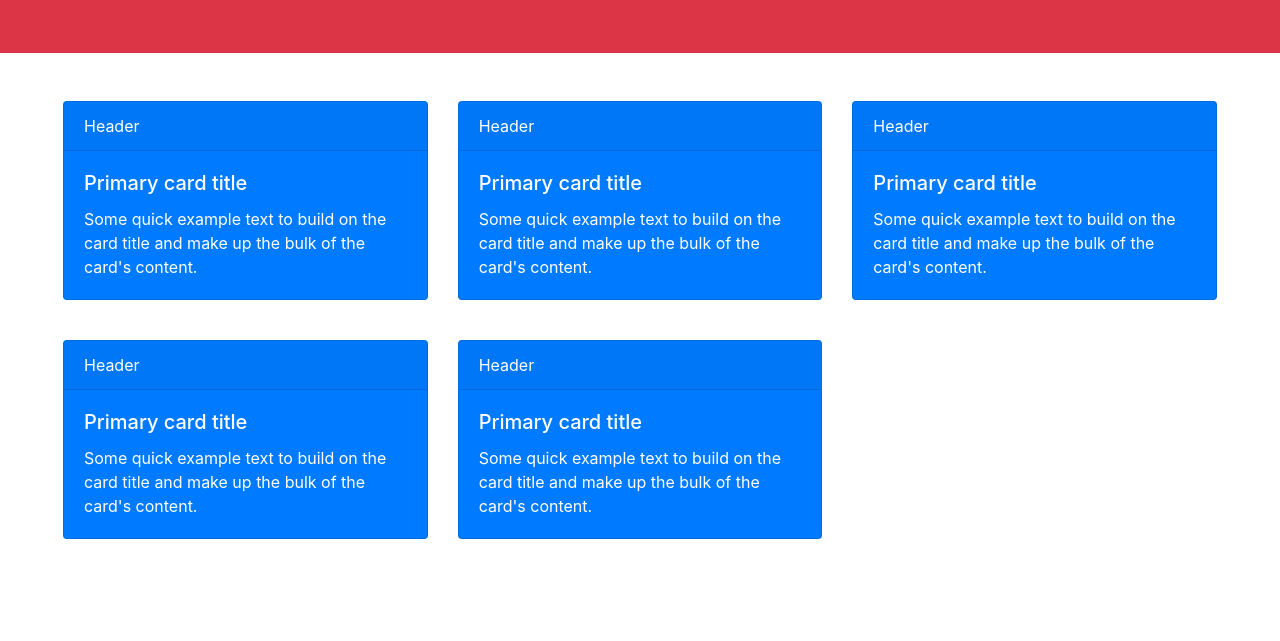
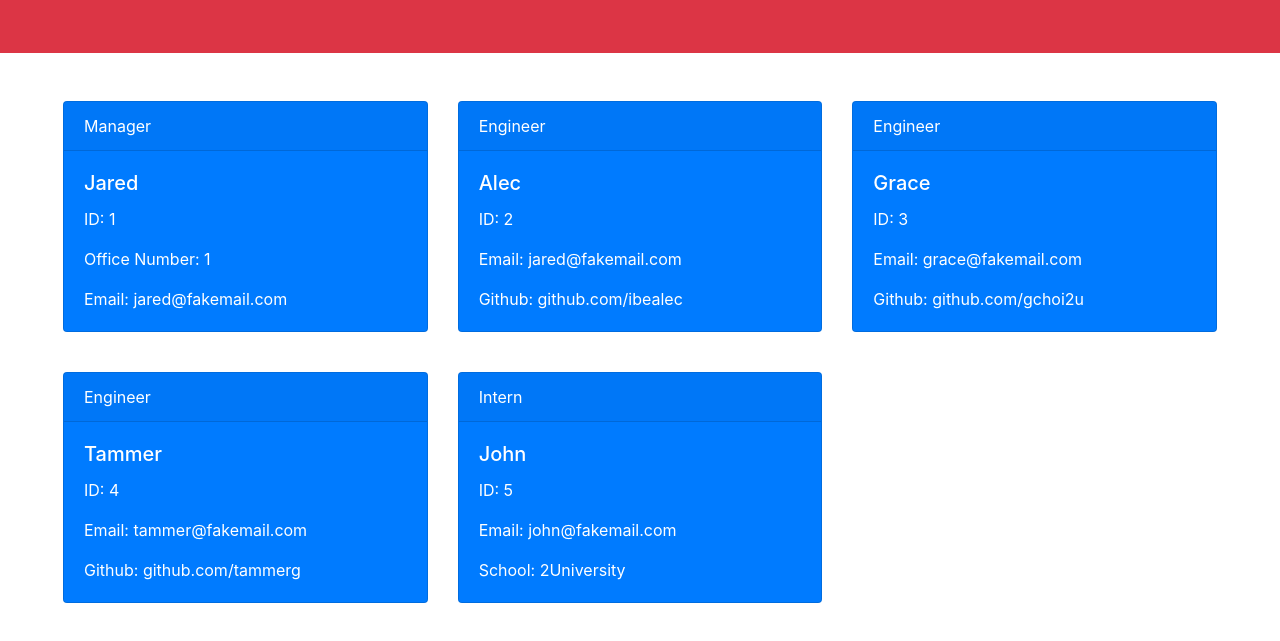
Before and after one commit to ehochw01/team-profile-generator, a website: page sample.html in a window 1280 px wide. Shown: the part 99-740 px from the top of the page. Drawn offline with nearby package versions, Linux system fonts and the light colour scheme.

Commit message:
completed prompts, and completed sample.html

```diff
--- a/sample.html
+++ b/sample.html
@@ -13,46 +13,56 @@
     <div class="row m-5 row-cols-1 row-cols-md-3">
         <div class="col mb-4">
             <div class="card text-white bg-primary mb-3">
-                <div class="card-header">Header</div>
+                <div class="card-header">Manager</div>
                 <div class="card-body">
-                  <h5 class="card-title">Primary card title</h5>
-                  <p class="card-text">Some quick example text to build on the card title and make up the bulk of the card's content.</p>
+                  <h5 class="card-title">Jared</h5>
+                  <p class="card-text">ID: 1</p>
+                  <p class="card-text">Office Number: 1</p>
+                  <p class="card-text">Email: <a href="mailto: jared@fakemail.com" class="text-white">jared@fakemail.com</a></p>
                 </div>
             </div>
         </div>
         <div class="col mb-4">
             <div class="card text-white bg-primary mb-3">
-                <div class="card-header">Header</div>
+                <div class="card-header">Engineer</div>
                 <div class="card-body">
-                  <h5 class="card-title">Primary card title</h5>
-                  <p class="card-text">Some quick example text to build on the card title and make up the bulk of the card's content.</p>
+                  <h5 class="card-title">Alec</h5>
+                  <p class="card-text">ID: 2</p>
+                  <p class="card-text">Email: <a href="mailto: jared@fakemail.com" class="text-white">jared@fakemail.com</a></p>
+                  <p class="card-text">Github: <a href="http://github.com/ibealec" target="_blank" class="text-white">github.com/ibealec</a></p>
                 </div>
             </div>
         </div>
         <div class="col mb-4">
             <div class="card text-white bg-primary mb-3">
-                <div class="card-header">Header</div>
+                <div class="card-header">Engineer</div>
                 <div class="card-body">
-                  <h5 class="card-title">Primary card title</h5>
-                  <p class="card-text">Some quick example text to build on the card title and make up the bulk of the card's content.</p>
+                  <h5 class="card-title">Grace</h5>
+                  <p class="card-text">ID: 3</p>
+                    <p class="card-text">Email: <a href="mailto: grace@fakemail.com" class="text-white">grace@fakemail.com</a></p>
+                  <p class="card-text">Github: <a href="http://github.com/gchoi2u" target="_blank" class="text-white">github.com/gchoi2u</a></p>
                 </div>
             </div>
         </div>
         <div class="col mb-4">
             <div class="card text-white bg-primary mb-3">
-                <div class="card-header">Header</div>
+                <div class="card-header">Engineer</div>
                 <div class="card-body">
-                  <h5 class="card-title">Primary card title</h5>
-                  <p class="card-text">Some quick example text to build on the card title and make up the bulk of the card's content.</p>
+                  <h5 class="card-title">Tammer</h5>
+                  <p class="card-text">ID: 4</p>
+                    <p class="card-text">Email: <a href="mailto: tammer@fakemail.com" class="text-white">tammer@fakemail.com</a></p>
+                  <p class="card-text">Github: <a href="http://github.com/tammerg" target="_blank" class="text-white">github.com/tammerg</a></p>
                 </div>
             </div>
         </div>
         <div class="col mb-4">
             <div class="card text-white bg-primary mb-3">
-                <div class="card-header">Header</div>
+                <div class="card-header">Intern</div>
                 <div class="card-body">
-                  <h5 class="card-title">Primary card title</h5>
-                  <p class="card-text">Some quick example text to build on the card title and make up the bulk of the card's content.</p>
+                  <h5 class="card-title">John</h5>
+                  <p class="card-text">ID: 5</p>
+                    <p class="card-text">Email: <a href="mailto: john@fakemail.com" class="text-white">john@fakemail.com</a></p>
+                    <p class="card-text">School: 2University</p>
                 </div>
             </div>
         </div>
```
Also changed, not shown: index.js (+58 -5 lines), src/generateHtml.js (added, +23 -0 lines).
